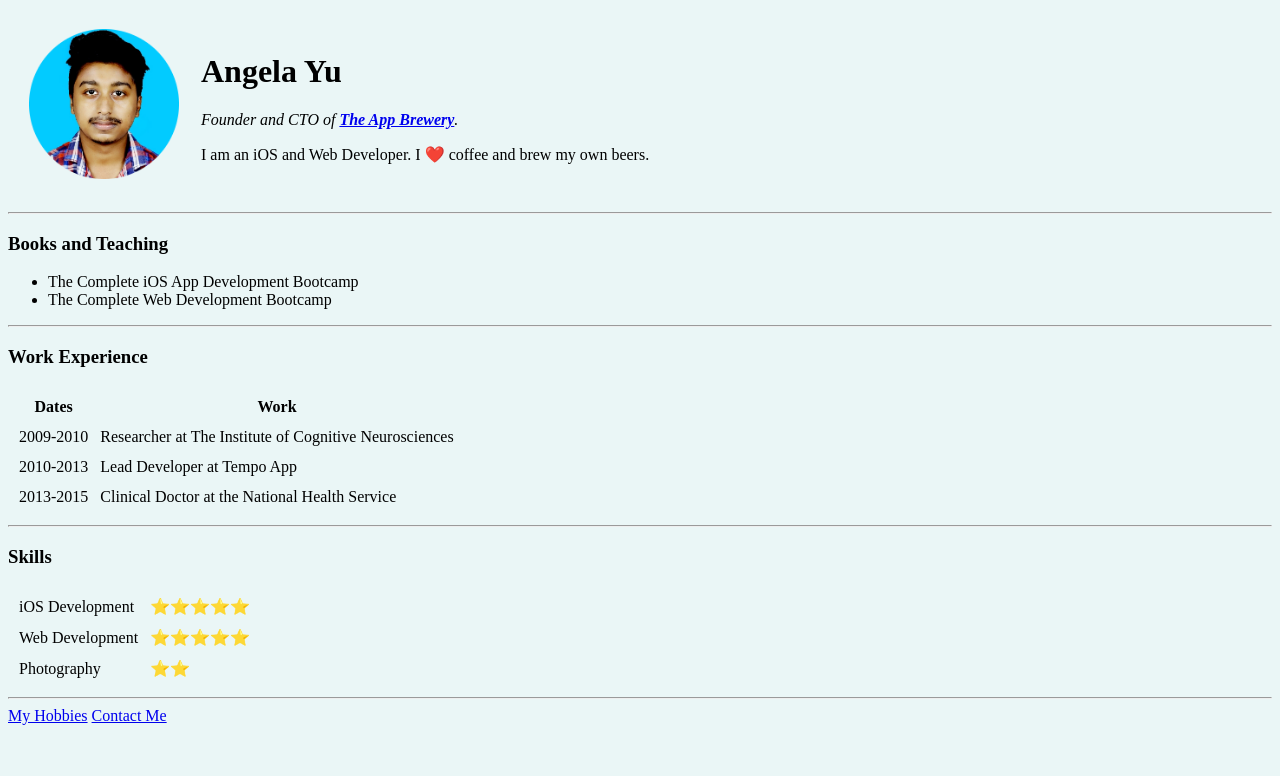
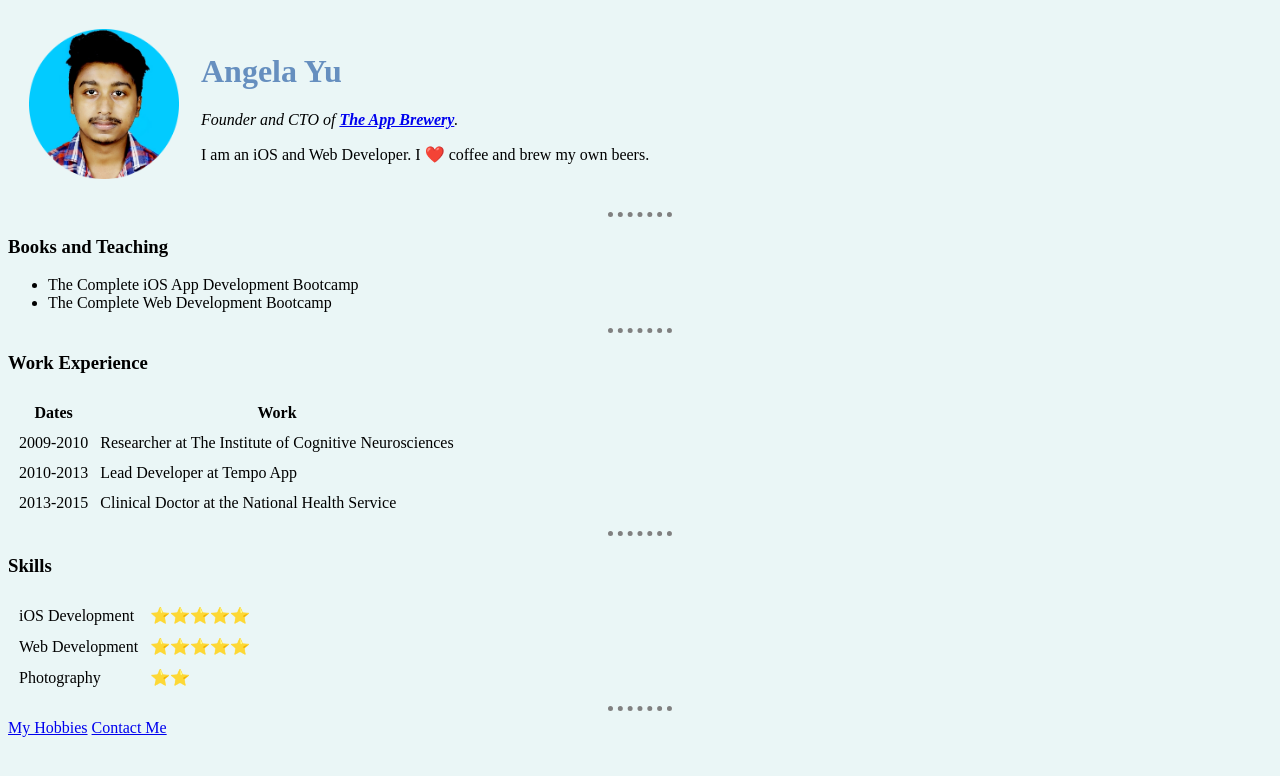
Before and after one commit to Swaraj40/CV, a plain HTML site: page index.html in a window 1280 px wide. Drawn offline with Linux system fonts and the light colour scheme.

Commit message:
CSS changes

```diff
--- a/style.css
+++ b/style.css
@@ -1,5 +1,15 @@
 body{
   background-color: #EAF6F6;
+}
+h1{
+  color: #668FBF;
+}
+hr{
+  border-style: none;
+  border-top-style: dotted;
+  border-color: grey;
+  border-width: 5px;
+  width: 5%;
 }
 img{
   height: 150px;
```
